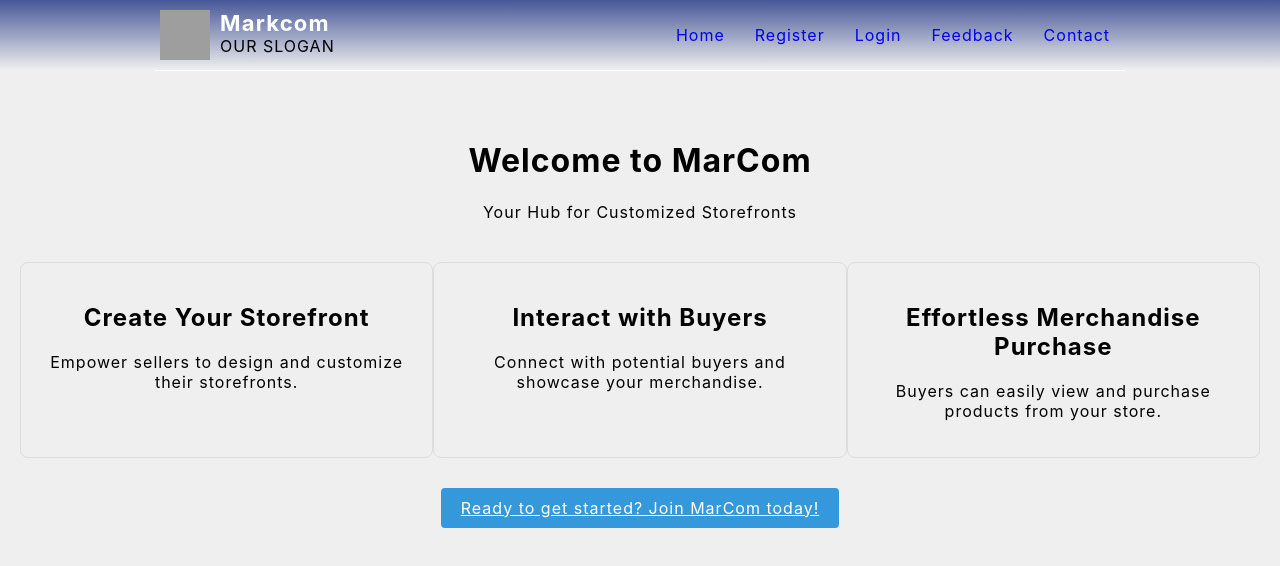
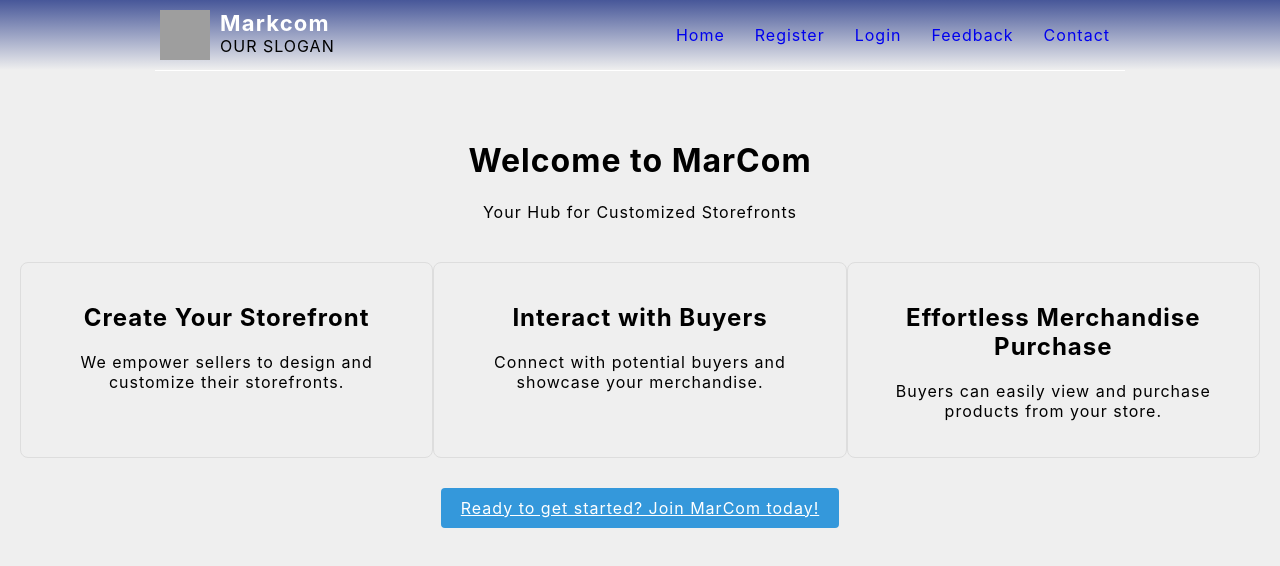
Before and after one commit to PiyushM8/MarkComFrontend, a React (Create React App) app: page / in a window 1280 px wide. Shown: the top 566 px of the page. Built offline with nearby package versions, Linux system fonts and the light colour scheme; grey boxes are pictures that could not be loaded.

Commit message:
Update to landing page

```diff
--- a/src/component/homepage/landing.jsx
+++ b/src/component/homepage/landing.jsx
@@ -15,7 +15,7 @@ function Landing() {
       <section className="landing-features">
         <div className="feature">
           <h2>Create Your Storefront</h2>
-          <p>Empower sellers to design and customize their storefronts.</p>
+          <p>We empower sellers to design and customize their storefronts.</p>
         </div>
 
         <div className="feature">
```
